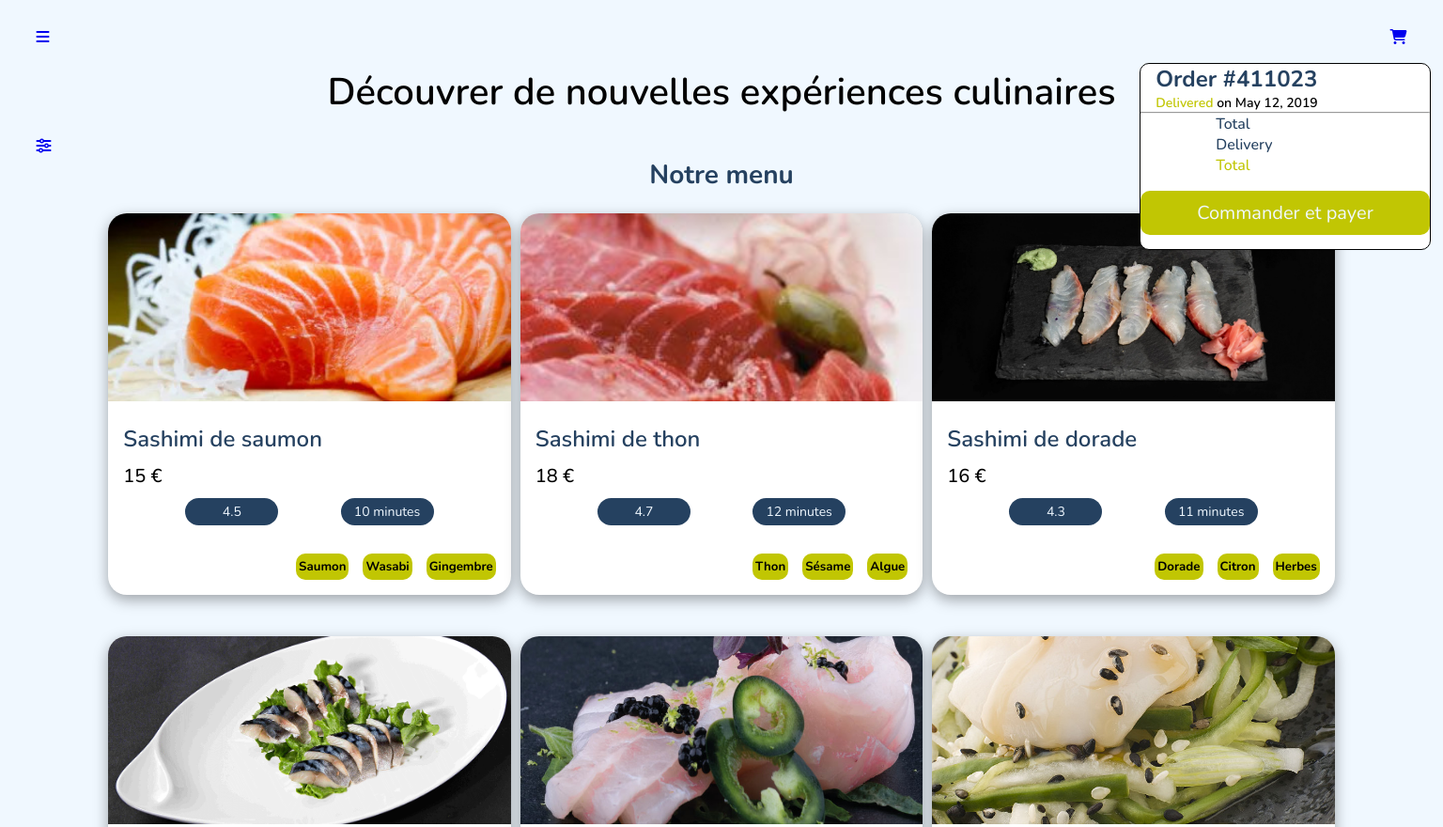
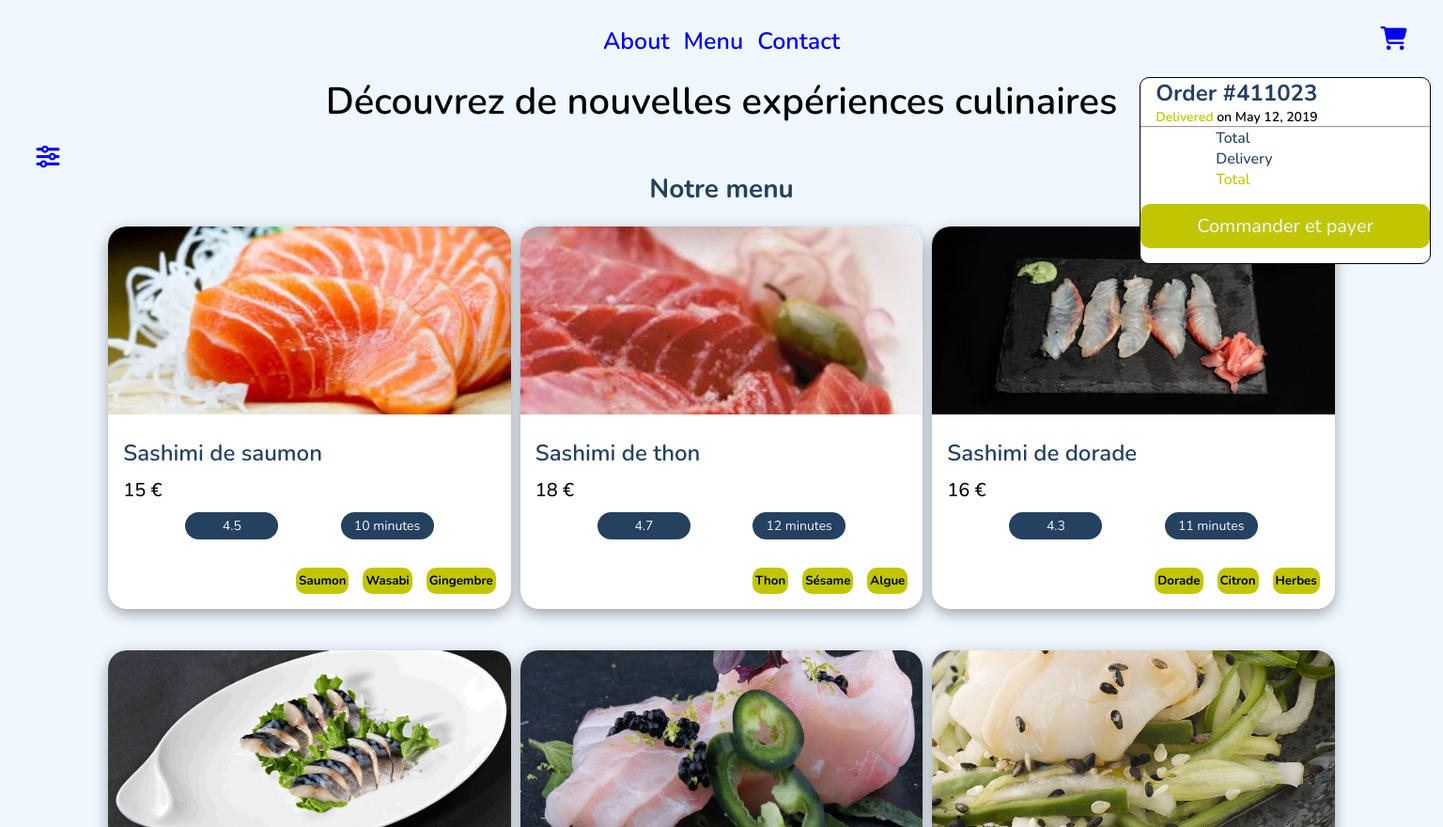
Before and after one commit to HappyFeys/darkKitchen, a plain HTML site: page index.html in a window 1536 px wide. Shown: the top 880 px of the page at 94% size. Drawn offline with nearby package versions, Linux system fonts and the light colour scheme.

Commit message:
desktop version menu & cart icon

```diff
--- a/assets/scss/main.scss
+++ b/assets/scss/main.scss
@@ -31,11 +31,17 @@ body {
       display: flex;
       justify-content: space-between;
       width: 100%;
+
+      // .searchBar--search {
+      //   width: 60%;
+      //   margin-bottom: 5px;
+      // }
     }
-    .searchBar--search {
-      width: 60%;
-      margin-bottom: 5px;
+
+    i {
+      font-size: 25px;
     }
+
     .btnFilter--toggle {
       display: none;
       flex-direction: column;
@@ -49,7 +55,7 @@ body {
         display: flex;
         justify-content: space-evenly;
       }
-      button {
+      .btnFilter--cate {
         margin: 10px 0;
         padding: 10px;
         border-radius: 10px;
@@ -200,6 +206,32 @@ body {
 }
 
 @media screen and (min-width: 1500px) {
+
+  header {
+
+    .upper-nav-btns {
+      justify-content: end !important;
+      #nav--btnHamburger {
+        display: none;
+      }
+    }
+
+
+    ul {
+      display: flex !important;
+      flex-direction: row !important;
+      font-size: 25px;
+      justify-content: center;
+      gap: 15px;
+      font-weight: 600;
+      margin-top: -2%;
+
+      a:visited {
+        color: $darkBlue;
+      }
+    }
+  }
+
   main {
 
     position: relative;
--- a/index.html
+++ b/index.html
@@ -36,7 +36,7 @@
           <li><a href="#contact">Contact</a></li>
         </ul>
       </nav>
-      <h1>Découvrer de nouvelles expériences culinaires</h1>
+      <h1>Découvrez de nouvelles expériences culinaires</h1>
       <div class="searchBar">
         <!-- barre de recherche -->
         <!-- <div class="searchBar--search">
```
Also changed, not shown: assets/scss/panier.scss (+11 -23 lines), assets/css/main.css, 1 other file.
